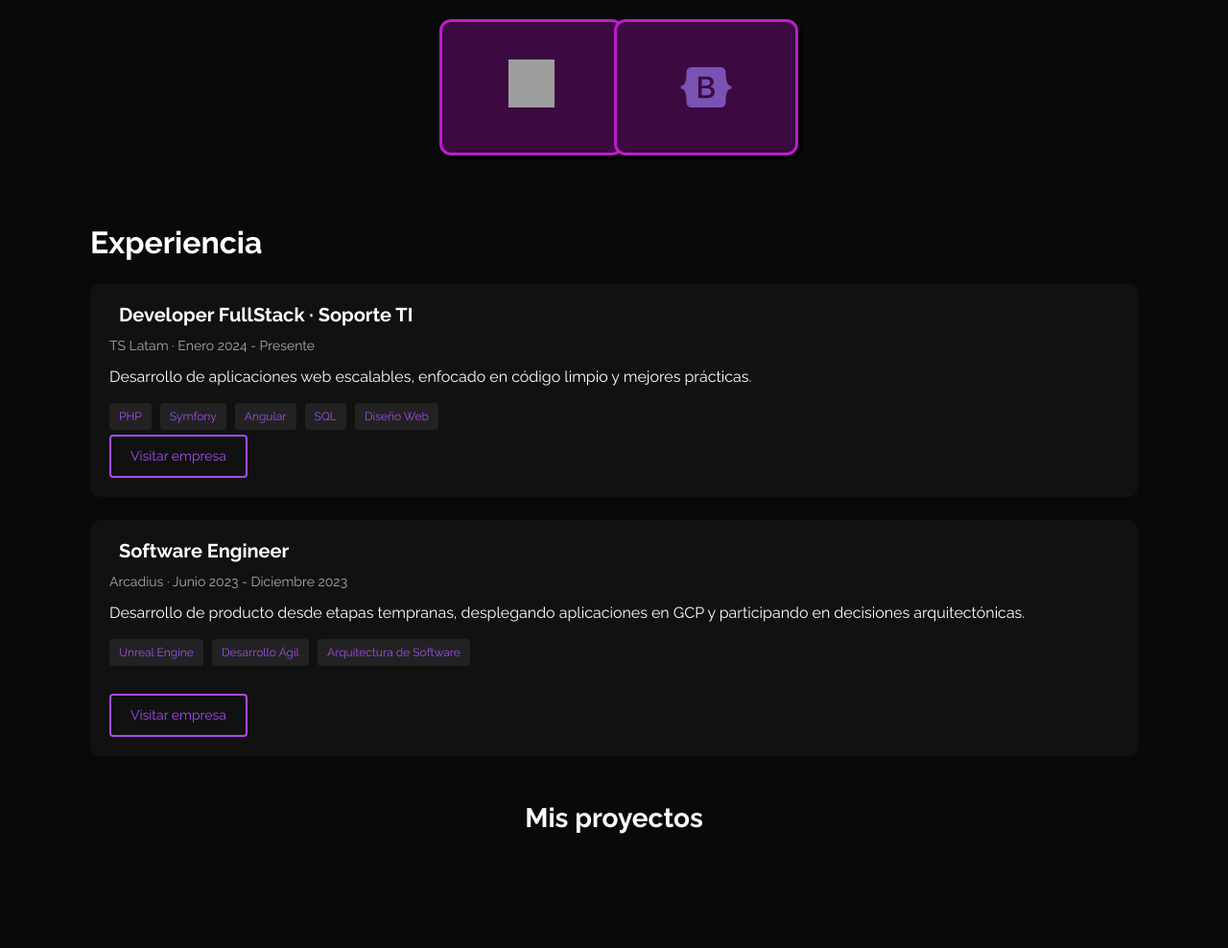
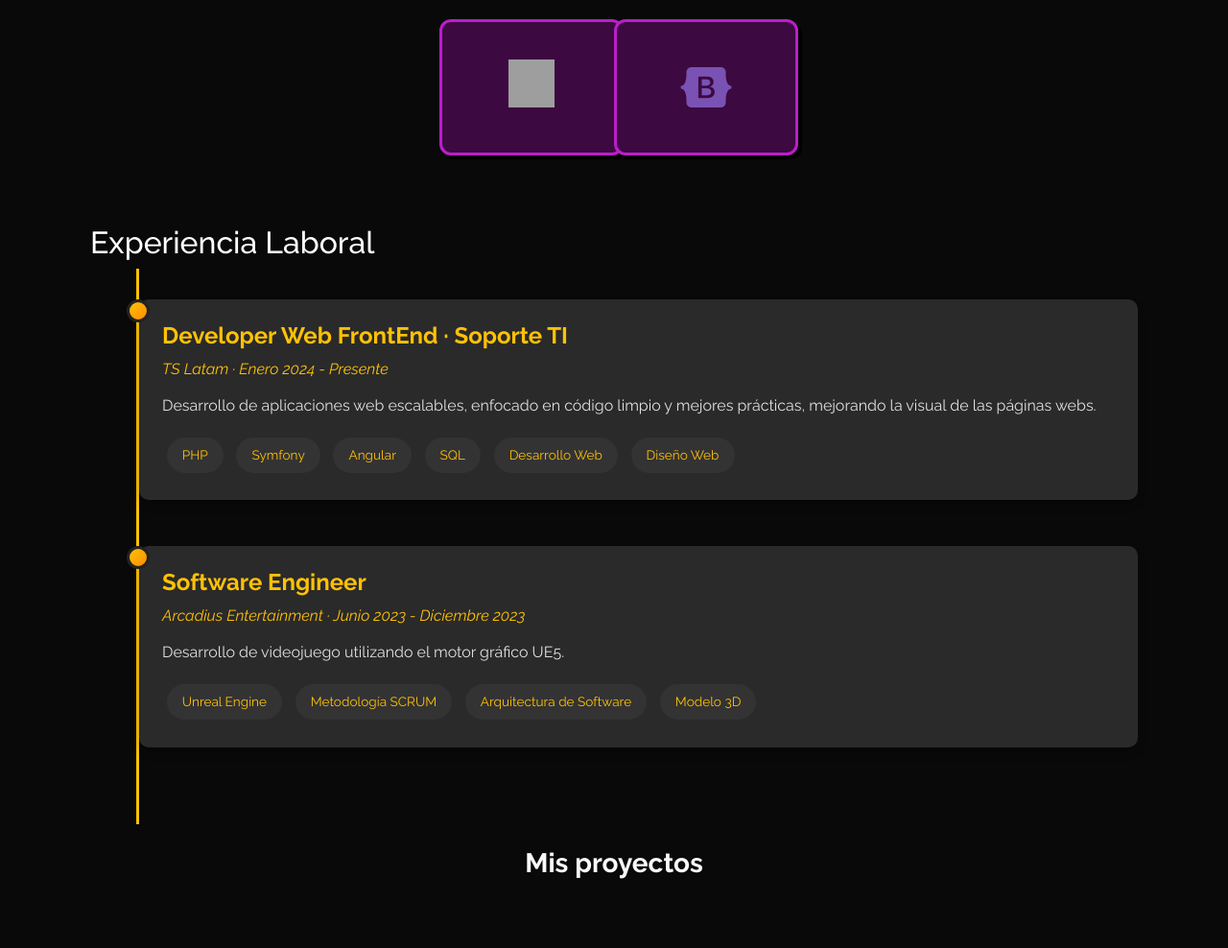
Before and after one commit to josecallejac/django-portafolio, a Django app: template portfolio/templates/home.html in a window 1280 px wide. Shown: the part 663-1651 px from the top of the page at 96% size. Before the commit the page ends 1532 px from the top, so only its background shows below. Run offline with Django 5.2, Linux system fonts and the light colour scheme; the template is opened without the code that fills it, so the values that code supplies are empty; grey boxes are pictures that could not be loaded.

Commit message:
cambio experiencias

```diff
--- a/portfolio/static/main.css
+++ b/portfolio/static/main.css
@@ -414,3 +414,91 @@
 .brutalist-button:active .button-text {
   transform: scale(0.95);
 }
+
+/* Timeline General */
+.timeline {
+  position: relative;
+  padding: 2rem 0;
+  margin-left: 3rem;
+  border-left: 3px solid #ffc107; /* Línea amarilla */
+}
+
+.timeline-item {
+  position: relative;
+  margin-bottom: 3rem;
+}
+
+.timeline-dot {
+  position: absolute;
+  left: -13px;
+  top: 0;
+  width: 24px;
+  height: 24px;
+  background: linear-gradient(135deg, #ffc107, #ff8c00);
+  border-radius: 50%;
+  border: 3px solid #222;
+  transition: transform 0.3s, box-shadow 0.3s;
+}
+
+.timeline-dot:hover {
+  transform: scale(1.2);
+  box-shadow: 0 0 10px rgba(255, 193, 7, 0.6);
+}
+
+
+/* Timeline Content */
+.timeline-content {
+  padding: 1.5rem;
+  background-color: #2a2a2a; /* Fondo ligeramente menos oscuro */
+  color: #f1f1f1;
+  border-radius: 10px;
+  box-shadow: 0 6px 10px rgba(0, 0, 0, 0.2);
+  transition: background-color 0.3s, box-shadow 0.3s;
+}
+
+.timeline-content:hover {
+  background-color: #333;
+  box-shadow: 0 8px 12px rgba(0, 0, 0, 0.3);
+}
+
+/* Títulos y Descripción */
+.exp-title {
+  font-weight: bold;
+  font-size: 1.5rem;
+  color: #ffc107;
+  margin-bottom: 0.5rem;
+}
+
+.exp-company {
+  font-style: italic;
+  font-size: 1rem;
+  color: #ffc107;
+  margin-bottom: 0.8rem;
+}
+
+.exp-description {
+  margin: 0.8rem 0;
+  color: #e0e0e0;
+  line-height: 1.6;
+}
+
+/* Etiquetas */
+.exp-tags {
+  margin-top: 1rem;
+}
+
+.exp-tags span {
+  display: inline-block;
+  background-color: #333;
+  color: #ffc107;
+  padding: 0.5rem 1rem;
+  margin: 0.3rem;
+  border-radius: 20px;
+  font-size: 0.85rem;
+  transition: background-color 0.3s, transform 0.3s;
+}
+
+.exp-tags span:hover {
+  background-color: #444;
+  transform: scale(1.1);
+}
--- a/portfolio/templates/home.html
+++ b/portfolio/templates/home.html
@@ -139,53 +139,50 @@
 </section>
 
 
-
 <section id="experiencia" class="mt-5">
-  <h2 class="text-white raleway-bold">Experiencia</h2>
-  <div class="row mt-4 justify-content-center">
+  <h2 class="text-white text-3xl font-bold mb-6">Experiencia Laboral</h2>
+  <div class="timeline">
     <!-- Primera experiencia -->
-    <div class="col-md-12 mb-4">
-      <div class="exp-card">
-        <div class="exp-header">
-          <i class="bi bi-briefcase-fill"></i>
-          <h3>Developer FullStack · Soporte TI </h3>
-        </div>
-        <p class="exp-company">TS Latam · Enero 2024 - Presente</p>
+    <div class="timeline-item">
+      <div class="timeline-dot"></div>
+      <div class="timeline-content">
+        <h3 class="exp-title">Developer Web FrontEnd · Soporte TI</h3>
+        <p class="exp-company text-yellow-400">TS Latam · Enero 2024 - Presente</p>
         <p class="exp-description">
-          Desarrollo de aplicaciones web escalables, enfocado en código limpio y mejores prácticas.
+          Desarrollo de aplicaciones web escalables, enfocado en código limpio y mejores prácticas, mejorando la visual
+          de las páginas webs.
         </p>
         <div class="exp-tags">
           <span>PHP</span>
           <span>Symfony</span>
           <span>Angular</span>
           <span>SQL</span>
+          <span>Desarrollo Web</span>
           <span>Diseño Web</span>
         </div>
-        <a href="https://tourpay.app/" class="btn-exp">Visitar empresa</a>
       </div>
     </div>
 
     <!-- Segunda experiencia -->
-    <div class="col-md-12 mb-4">
-      <div class="exp-card">
-        <div class="exp-header">
-          <i class="bi bi-briefcase-fill"></i>
-          <h3>Software Engineer</h3>
-        </div>
-        <p class="exp-company">Arcadius · Junio 2023 - Diciembre 2023</p>
+    <div class="timeline-item">
+      <div class="timeline-dot"></div>
+      <div class="timeline-content">
+        <h3 class="exp-title">Software Engineer</h3>
+        <p class="exp-company text-yellow-400">Arcadius Entertainment · Junio 2023 - Diciembre 2023</p>
         <p class="exp-description">
-          Desarrollo de producto desde etapas tempranas, desplegando aplicaciones en GCP y participando en decisiones arquitectónicas.
+          Desarrollo de videojuego utilizando el motor gráfico UE5.
         </p>
         <div class="exp-tags">
           <span>Unreal Engine</span>
-          <span>Desarrollo Ágil</span>
+          <span>Metodología SCRUM</span>
           <span>Arquitectura de Software</span>
-        </div><br>
-        <a href="#" class="btn-exp">Visitar empresa</a>
+          <span>Modelo 3D</span>
+        </div>
       </div>
     </div>
   </div>
 </section>
+
 
 <!-- PROYECTOS -->
 <section>
```
